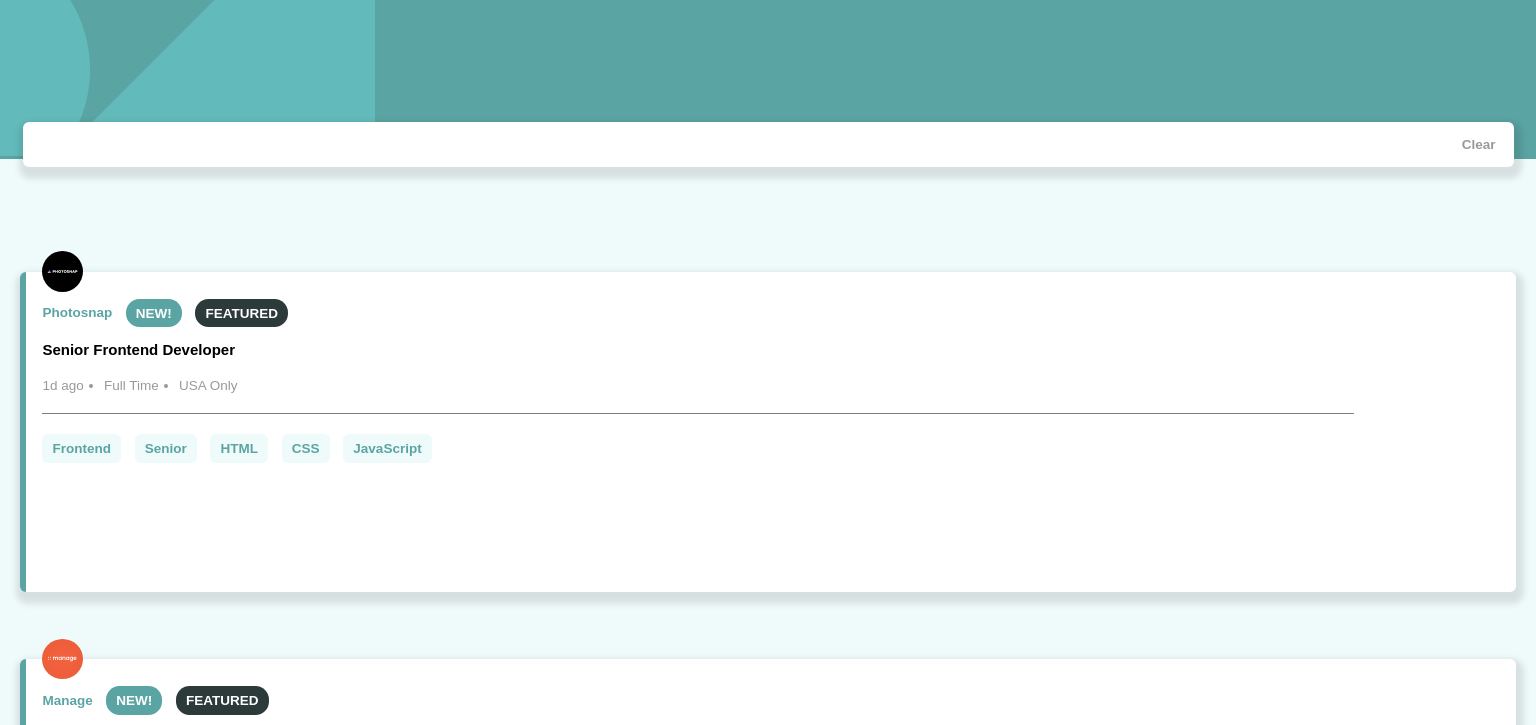
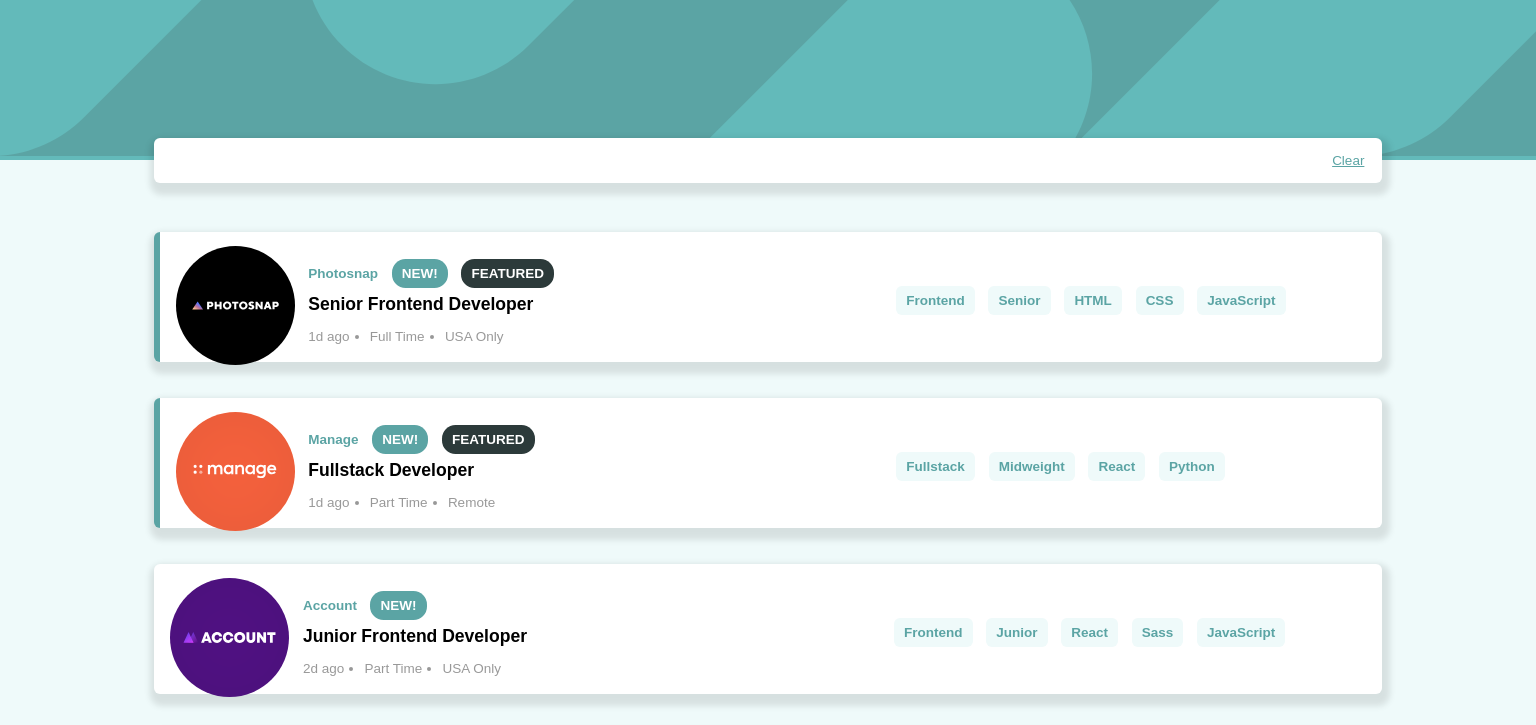
Before and after one commit to ThomasTW935/FrontEndMentor--static-job-listing, a plain HTML site: page index.html in a window 1536 px wide. Shown: the top 725 px of the page. Drawn offline with Linux system fonts and the light colour scheme.

Commit message:
Job Listing Challenge completed

```diff
--- a/index.html
+++ b/index.html
@@ -8,7 +8,7 @@
 
   <link rel="icon" type="image/png" sizes="32x32" href="./images/favicon-32x32.png">
   <link rel='stylesheet' href='./styles/styles.css'>
-  <script src='./script.js'></script>
+  <script defer src='./script.js'></script>
   <title>Frontend Mentor | Job Listings</title>
 
   <!-- Feel free to remove these styles or customise in your own stylesheet 👍 -->
@@ -25,20 +25,21 @@
 </head>
 
 <body>
-  <ul class="job">
-    <li class="job__header">
-      <div class='job__image'><img src='./images/bg-header-mobile.svg' /></div>
+  <div class="job">
+    <section class="job__header">
+      <!-- <div class='job__image'><img src='./images/bg-header-mobile.svg' /></div> -->
       <div class="job__filter">
         <ul class="job__categories" id='jobFilter'></ul>
         <button type='button' class='job__clearFilter'>Clear</button>
       </div>
-    </li>
-  </ul>
-
+    </section>
+    <ul class="job__list"></ul>
+  </div>
   <div class="attribution">
     Challenge by <a href="https://www.frontendmentor.io?ref=challenge" target="_blank">Frontend Mentor</a>.
     Coded by <a href="#">Daryl Thomas</a>.
   </div>
+
 </body>
 
 </html>
--- a/script.js
+++ b/script.js
@@ -1,22 +1,19 @@
 init()
 
 let categoriesSelected = []
-let test = ['Frontend', 'HTML']
+let jobList = document.querySelector('.job__list')
 function init() {
   loadJSON((res) => {
     let data = JSON.parse(res)
-
     createHTMLElements(data)
-    variables()
 
 
-    function variables() {
-      let clearFilter = document.querySelector('.job__clearFilter')
+    let clearFilter = document.querySelector('.job__clearFilter')
 
-      clearFilter.addEventListener('click', () => {
-        resetFilter()
-      })
-    }
+    clearFilter.addEventListener('click', () => {
+      resetFilter()
+    })
+
     function filterData(data) {
       let newData = data.filter(({ role, level, tools, languages }) => {
         let filterValues = [role, level, ...tools, ...languages]
@@ -45,7 +42,6 @@ function init() {
       }
     }
     function resetFilter(category = null) {
-      console.log(category)
       for (let i = jobFilter.childNodes.length - 1; i >= 0; i--) {
         if (category != null && category !== categoriesSelected[i]) {
           continue
@@ -58,15 +54,13 @@ function init() {
       createHTMLElements(newData)
     }
     function removeHTMLElements() {
-      let jobCon = document.querySelector('.job')
-      for (let i = jobCon.childNodes.length - 1; i > 1; i--) {
-        jobCon.childNodes[i].remove()
+
+      for (let i = jobList.childNodes.length - 1; i >= 0; i--) {
+        jobList.childNodes[i].remove()
       }
     }
     function createHTMLElements(data) {
-      let job = document.querySelector('.job')
       data.forEach((obj) => {
-        // console.log(obj)
         let listItem = document.createElement('li')
         listItem.classList.add('job__listItem')
         if (obj.featured) listItem.classList.add('job--featured')
@@ -108,7 +102,7 @@ function init() {
         // Job Skills
         createList(listItem, [obj.role, obj.level, ...obj.tools, ...obj.languages], 'job__skills')
 
-        job.append(listItem)
+        jobList.append(listItem)
 
         let categories = document.querySelectorAll('.job__skills li')
         categories.forEach(category => {
--- a/styles/__desktop.scss
+++ b/styles/__desktop.scss
@@ -0,0 +1,69 @@
+@media only screen and (min-width: 1440px) {
+  .job {
+    &__header {
+      background-image: url("../images/bg-header-desktop.svg");
+    }
+    &__filter {
+      width: 80%;
+      margin: 0 auto;
+    }
+    &__removeCategory:hover {
+      background: $veryDarkGrayishCyan;
+      color: white;
+    }
+    &__clearFilter {
+      color: $desaturatedDarkCyan;
+      opacity: 1;
+      font-weight: normal;
+      text-decoration: underline;
+    }
+    &__list {
+      width: 80%;
+      margin: 3em auto;
+      @include displayFlex(column, flex-start, center);
+      padding: 3em 0;
+      font-size: 0.8em;
+    }
+    &__listItem {
+      display: grid;
+      grid-template: repeat(3, 1fr) / 10% repeat(2, 1fr);
+      grid-template-areas:
+        "logo special skills"
+        "logo position skills"
+        "logo details skills";
+      gap: 1em;
+      height: 130px;
+      max-width: 100%;
+      width: 100%;
+    }
+    &__logo {
+      grid-area: logo;
+      position: relative;
+      width: 100%;
+      margin: auto 0;
+    }
+    &__special {
+      grid-area: special;
+      align-self: flex-end;
+    }
+    &__position {
+      grid-area: position;
+      font-size: 1.3em;
+      cursor: pointer;
+      &:hover {
+        color: $desaturatedDarkCyan;
+      }
+    }
+    &__details {
+      grid-area: details;
+    }
+    &__skills {
+      border: none;
+      grid-area: skills;
+      li:hover {
+        background: $desaturatedDarkCyan;
+        color: white;
+      }
+    }
+  }
+}
--- a/styles/__mobile.scss
+++ b/styles/__mobile.scss
@@ -5,19 +5,17 @@ $veryDarkGrayishCyan: hsl(180, 14%, 20%);
 $desaturatedDarkCyan: hsl(180, 29%, 50%);
 .job {
   &__header {
+    background-image: url("../images/bg-header-mobile.svg");
+    background-color: $desaturatedDarkCyan;
     position: relative;
-  }
-  &__image {
-    background: $desaturatedDarkCyan;
-    img {
-      height: auto;
-      max-width: 100%;
-    }
+    height: 20vh;
+    padding: 1.5em;
   }
   &__filter {
-    position: relative;
-    top: -2.5em;
-    margin: 0 1.5em;
+    position: absolute;
+    left: 1.5em;
+    right: 1.5em;
+    bottom: -1.5em;
     padding: 0.5em 1.2em;
     box-shadow: 2px 6px 6px 6px rgba(0, 0, 0, 0.1);
     border-radius: 6px;
@@ -63,17 +61,26 @@ $desaturatedDarkCyan: hsl(180, 29%, 50%);
       color: $desaturatedDarkCyan;
     }
   }
+  &__list {
+    display: grid;
+    grid-template-columns: repeat(auto-fill, minmax(325px, 1fr));
+    padding: 3em 1.5em;
+    margin: 2em 0;
+    gap: 3em;
+  }
   &__listItem {
     font-size: 0.9rem;
     height: calc(100vh / 2.5);
     @include displayFlex(column, flex-start, flex-start);
     gap: 1.5em;
     position: relative;
-    margin: 5em 1.5em;
     padding: 2.5em 1.2em 1.5em;
     border-radius: 6px;
     background: white;
     box-shadow: 2px 6px 6px 6px rgba(0, 0, 0, 0.1);
+    max-width: 500px;
+    min-width: 325px;
+    width: 50%;
   }
   &--featured {
     border-left: 6px solid $desaturatedDarkCyan;
--- a/styles/styles.scss
+++ b/styles/styles.scss
@@ -18,10 +18,12 @@ html {
 li {
   list-style: none;
 }
-
+body {
+  min-height: 100vh;
+}
 .attribution {
   position: absolute;
-  bottom: 1em;
+  bottom: 0;
   left: 0;
   right: 0;
 }
```
Also changed, not shown: styles/styles.css, 1 other file.
